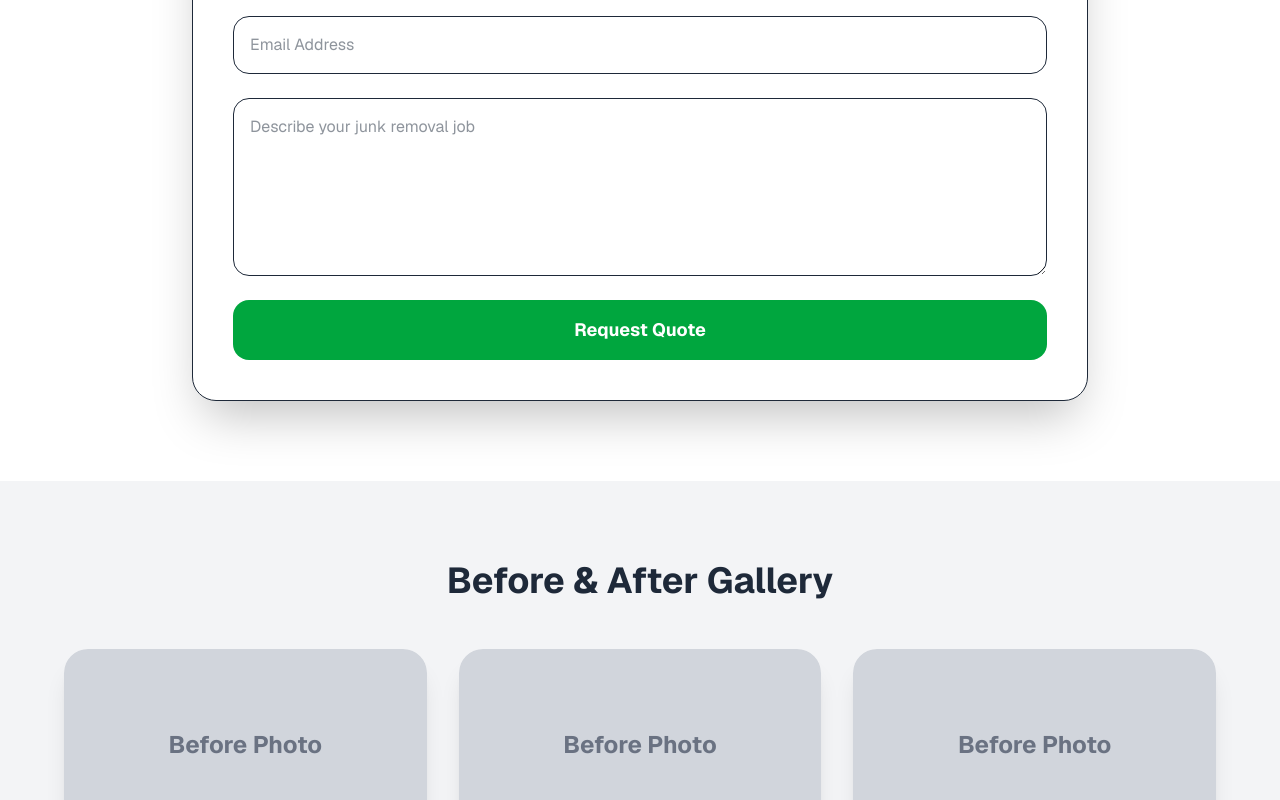
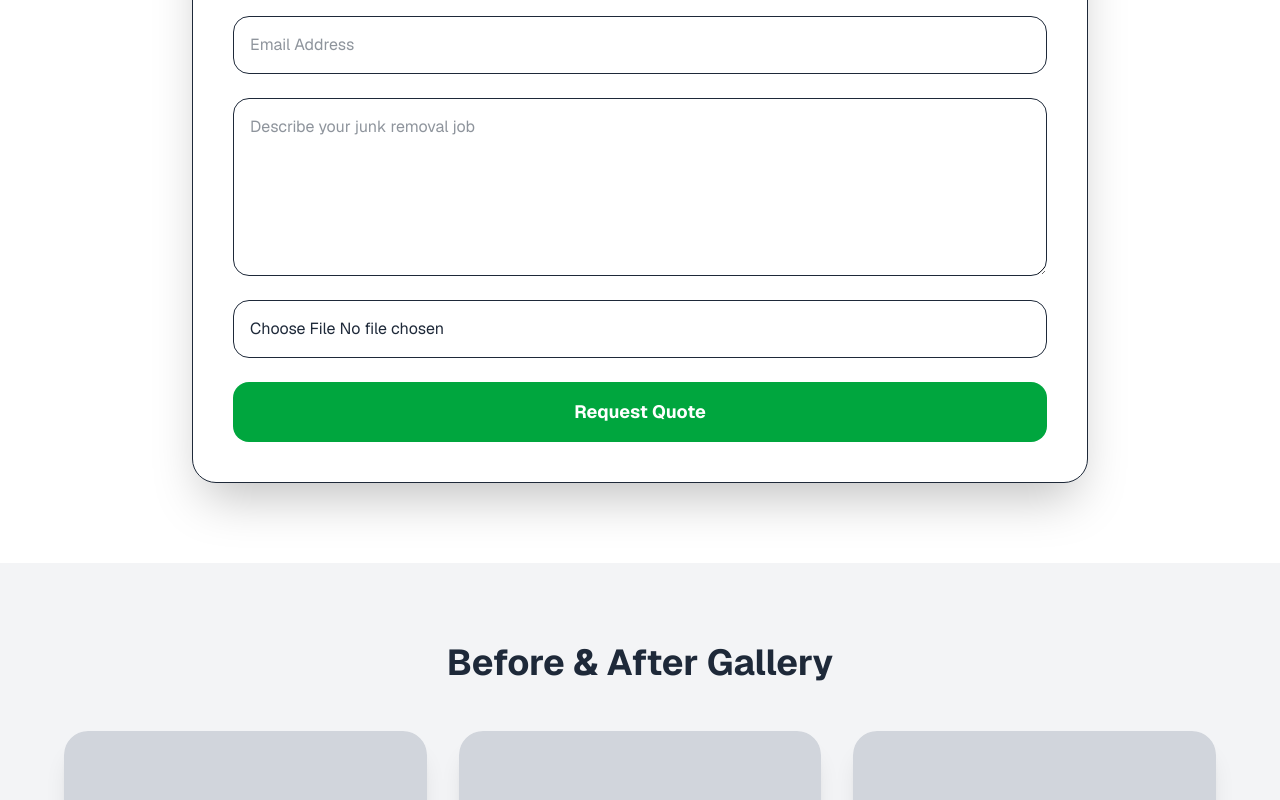
Before and after one commit to JunkGoneWA/Junk-Gone-WA, a Next.js app: page / in a window 1280 px wide. Shown: the part 1575-2375 px from the top of the page. Built offline with nearby package versions, Linux system fonts and the light colour scheme.

Commit message:
enabled image uploads

```diff
--- a/app/page.tsx
+++ b/app/page.tsx
@@ -94,6 +94,7 @@ export default function JunkGoneWA() {
           <form
   action="https://formspree.io/f/mvzlylvk"
   method="POST"
+  encType="multipart/form-data"
   className="grid md:grid-cols-2 gap-6"
 >
             <input
@@ -123,6 +124,12 @@ export default function JunkGoneWA() {
               rows={6}
               className="border p-4 rounded-2xl md:col-span-2"
             ></textarea>
+            <input
+  type="file"
+  name="photo"
+  accept="image/*"
+  className="border p-4 rounded-2xl md:col-span-2"
+/>
 
             <button
               className="bg-green-600 hover:bg-green-700 text-white py-4 rounded-2xl font-bold text-lg md:col-span-2 transition"
```
